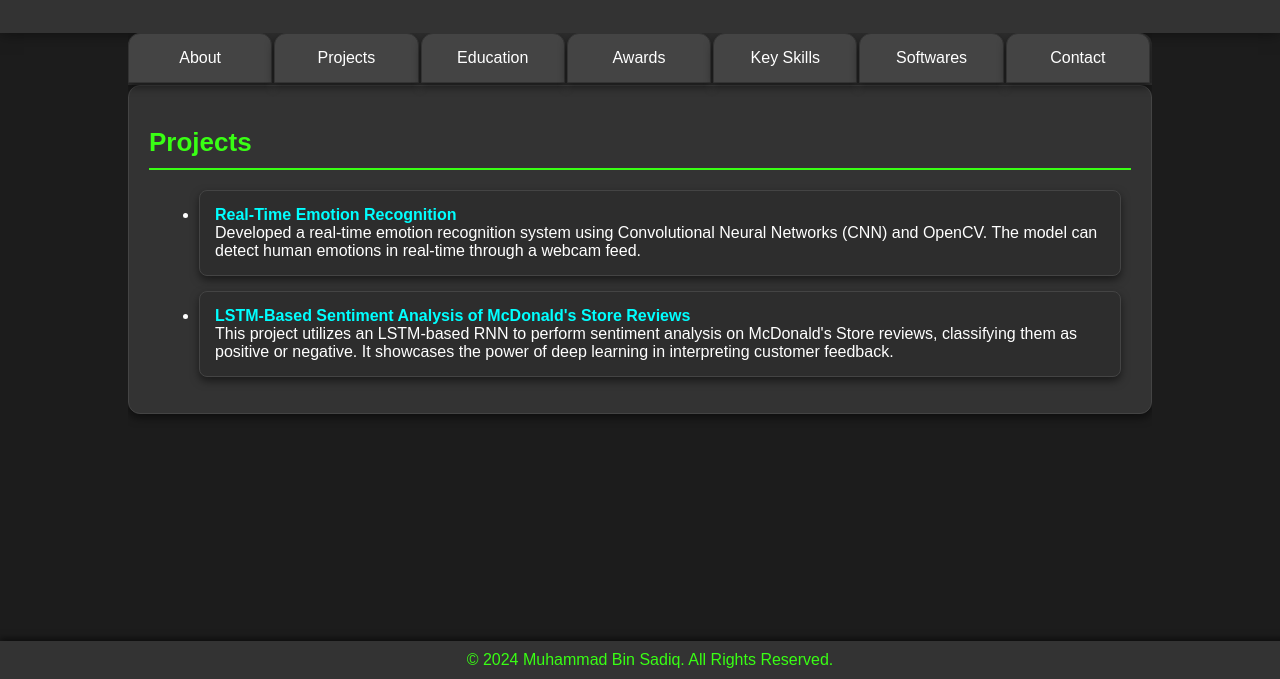
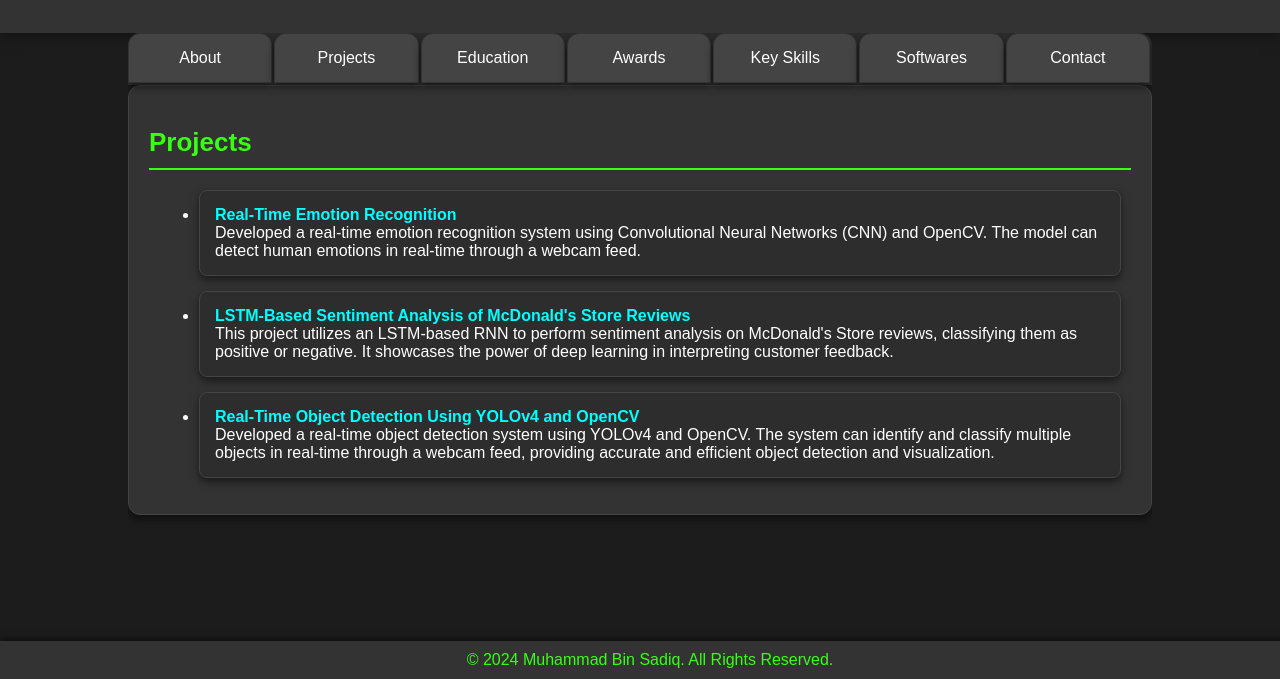
Before and after one commit to iammuhammadbinsadiq/iammuhammadbinsadiq.github.io, a plain HTML site: page index.html in a window 1280 px wide. Both pictures are taken after a click on the element "Projects". Shown: the part 121-800 px from the top of the page. Drawn offline with Linux system fonts and the light colour scheme.

Commit message:
index.html

```diff
--- a/index.html
+++ b/index.html
@@ -179,6 +179,11 @@
                             target="_blank"><strong>LSTM-Based Sentiment Analysis of McDonald's Store Reviews</strong></a><br>
                         This project utilizes an LSTM-based RNN to perform sentiment analysis on McDonald's Store reviews, classifying them as positive or negative. It showcases the power of deep learning in interpreting customer feedback.
                     </li>
+                    <li>
+                        <a href="https://github.com/iammuhammadbinsadiq/Deep-Learning-Models-Applications/blob/main/CNN/cnn_real_time_object_detection.ipynb"
+                            target="_blank"><strong>Real-Time Object Detection Using YOLOv4 and OpenCV</strong></a><br>
+                        Developed a real-time object detection system using YOLOv4 and OpenCV. The system can identify and classify multiple objects in real-time through a webcam feed, providing accurate and efficient object detection and visualization.
+                    </li>
                 </ul>
             </div>
 
```
